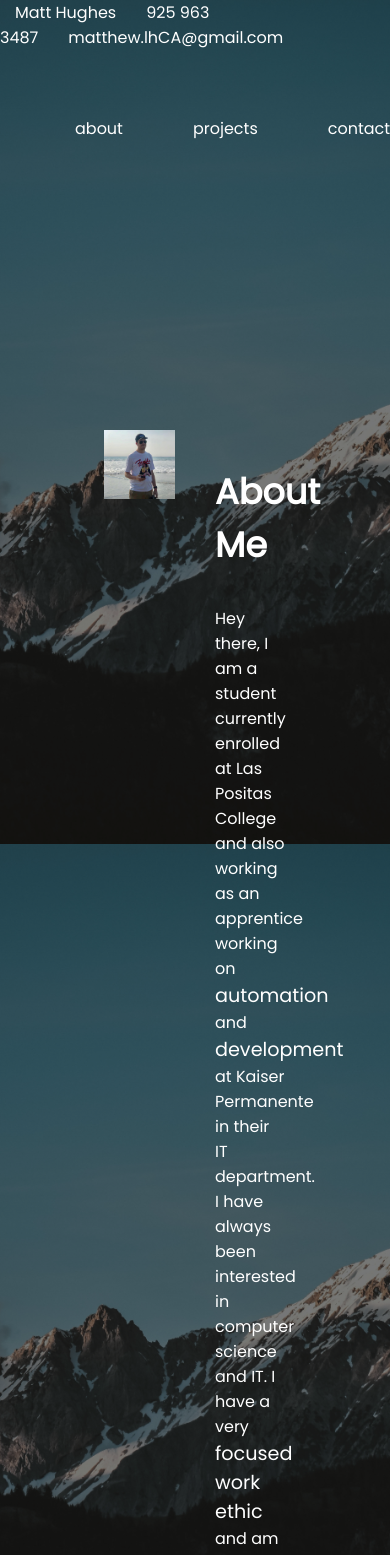
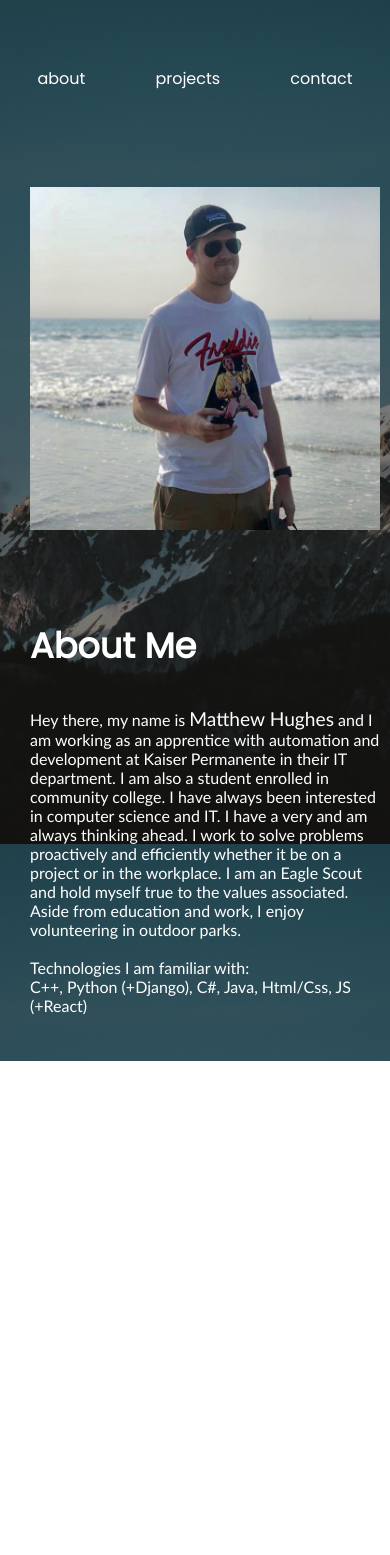
Before and after one commit to zeepk/react-portfolio, a React (Create React App) app: page / in a window 390 px wide. Shown: the top 1555 px of the page. After the commit the page ends 1061 px from the top, so only its background shows below. Built offline with nearby package versions, Linux system fonts and the light colour scheme.

Commit message:
mobile friendly :)

```diff
--- a/src/App.css
+++ b/src/App.css
@@ -2,24 +2,33 @@
 
 .grid-container {
   display: grid;
-  grid-template-columns: 20% 30% 30% 20%;
-  grid-template-rows: 10% 90%;
+  grid-template-columns: repeat(auto-fit, minmax(100px, 600px));
+  grid-template-rows: repeat(6, auto);
+
+  justify-content: center;
+  width: 100%;
   /* background-color: #2196F3; */
   padding: 10px;
 }
 /* change */
 .grid-item {
+
   /* background-color: rgba(255, 255, 255, 0.8); */
   /* border: 1px solid rgba(0, 0, 0, 0.8); */
+  display: inline;
+
   padding: 20px;
   font-size: 30px;
   text-align: left;
+
 }
+
 .grid-item img {
   max-width: 100%;
+  min-width: 20px;
 }
 .grid-item p {
-  /* font-family: 'Courier New', Courier, monospace; */
+  font-family: 'Gill Sans', 'Gill Sans MT', Calibri, 'Trebuchet MS', sans-serif;
   font-size: 16px;
 }
 
@@ -43,6 +52,7 @@ em {
 #navbar ul {
   /* border: solid purple 2px; */
   list-style-type: none;
+  padding: 0px;
 
 }
 #table {
@@ -81,7 +91,8 @@ em {
 }
 
 #contactClass {
-  width: 40%;
+  justify-content: center;
+  /* width: 40%; */
   margin: auto;
   text-align: center;
 }
--- a/src/App.js
+++ b/src/App.js
@@ -19,27 +19,26 @@ function App() {
     </ParallaxProvider> */}
     <Router>
     <div className="App">
+
     <Header />
     <Route exact path="/" render={props => (
       <React.Fragment>
+        <br/>
+        <br/>
         <div className="grid-container">
-                    <div className="grid-item"></div>
-                    <div className="grid-item"></div>
-                    <div className="grid-item"></div>
-                    <div className="grid-item"></div>
-                    <div className="grid-item"></div>
+
                     <div className="grid-item"><img src={me} alt="cam"/></div>
                     <div className="grid-item">
                         <h3>About Me</h3>
-                        <p>Hey there, I am a student currently enrolled at Las Positas College and also working as an
-                            apprentice working on  <em>automation</em>  and  <em>development</em>  at Kaiser Permanente in their IT department. I have always been
-                            interested in computer science and IT. I have a very <em>focused work ethic</em> and am always <em>thinking ahead</em>.
-                            I work to solve problems quickly and efficiently whether it be on a project or in the workplace.
+                        <p>Hey there, my name is <em>Matthew Hughes</em> and I am working as an
+                            apprentice with automation and development at Kaiser Permanente in their IT department. I am also a student enrolled in
+                            community college. I have always been interested in computer science and IT. I have a very and am always thinking ahead.
+                            I work to solve problems proactively and efficiently whether it be on a project or in the workplace.
                             I am an Eagle Scout and hold myself true to the values associated. Aside from education and work,
                             I enjoy volunteering in outdoor parks. <br/><br/> Technologies I am familiar with: <br/>
                             C++, Python (+Django), C#, Java, Html/Css, JS (+React)</p>
                     </div>
-                    <div className="grid-item"></div>
+
 
                   </div>
       </React.Fragment>
--- a/src/components/layout/Header.js
+++ b/src/components/layout/Header.js
@@ -4,7 +4,7 @@ import { Link } from 'react-router-dom'
 export default function Header() {
   return (
     <header>
-        <div id="header">
+        {/* <div id="header">
             <ul>
                 <li>Matt Hughes</li>
 
@@ -12,7 +12,7 @@ export default function Header() {
 
                 <li>matthew.lhCA@gmail.com</li>
             </ul>
-        </div>
+        </div>   */}
         <div id="navbar">
             <br></br><br></br>
             <div id="table">
--- a/src/components/pages/Contact.js
+++ b/src/components/pages/Contact.js
@@ -1,4 +1,6 @@
 import React from 'react'
+
+
 
 export default function Contact() {
 
--- a/src/components/pages/Projects.js
+++ b/src/components/pages/Projects.js
@@ -7,12 +7,13 @@ export default function Projects() {
     <React.Fragment>
       <div id="project-header"><h3>A collection of projects</h3>
       <p>click on the image to be taken to the site</p></div>
+      <br/><br/>
       <div className="projects-grid">
       <div></div>
       <div className="projects-grid-item">
         <Project title="Woodcut" image_source={require("./woodcut.PNG")} description="This is a project I currently maintain for a video game. It is a high score checking web
-        application that checks user entered data against two different API's. It also brings in an image from an API and shows an alert when the user that was searched
-        for is not found, or has their game profile set to private." tech="JavaScript, Ajax, HTML, CSS" />
+        application that checks user entered data against two different API's. The returned data is organized into JavaScript objects and sorted It also brings in an image
+        from an API and shows an alert when the user that was searched for is not found, or has their game profile set to private." tech="JavaScript, Ajax, HTML, CSS" />
       </div>
       <div></div>
     </div>
--- a/src/components/pages/projects.css
+++ b/src/components/pages/projects.css
@@ -9,7 +9,7 @@ p {
 .projects-grid {
     display: grid;
     grid-template-columns: 5% 90% 5%;
-    grid-template-rows: 300px 300px 3000px;
+    /* grid-template-rows: 300px 300px 3000px; */
     /* background-color: #2196F3; */
     padding: 10px;
   }
@@ -23,7 +23,11 @@ p {
   }
   .project-grid {
     display: grid;
-    grid-template-columns: 50% 50%;
+    grid-template-columns: repeat(auto-fit, minmax(200px, 800px));
+    grid-template-rows: repeat(6, auto);
+
+    justify-content: center;
+    width: 100%;
   }
   .project-grid-item {
     font-size: 20px;
```
